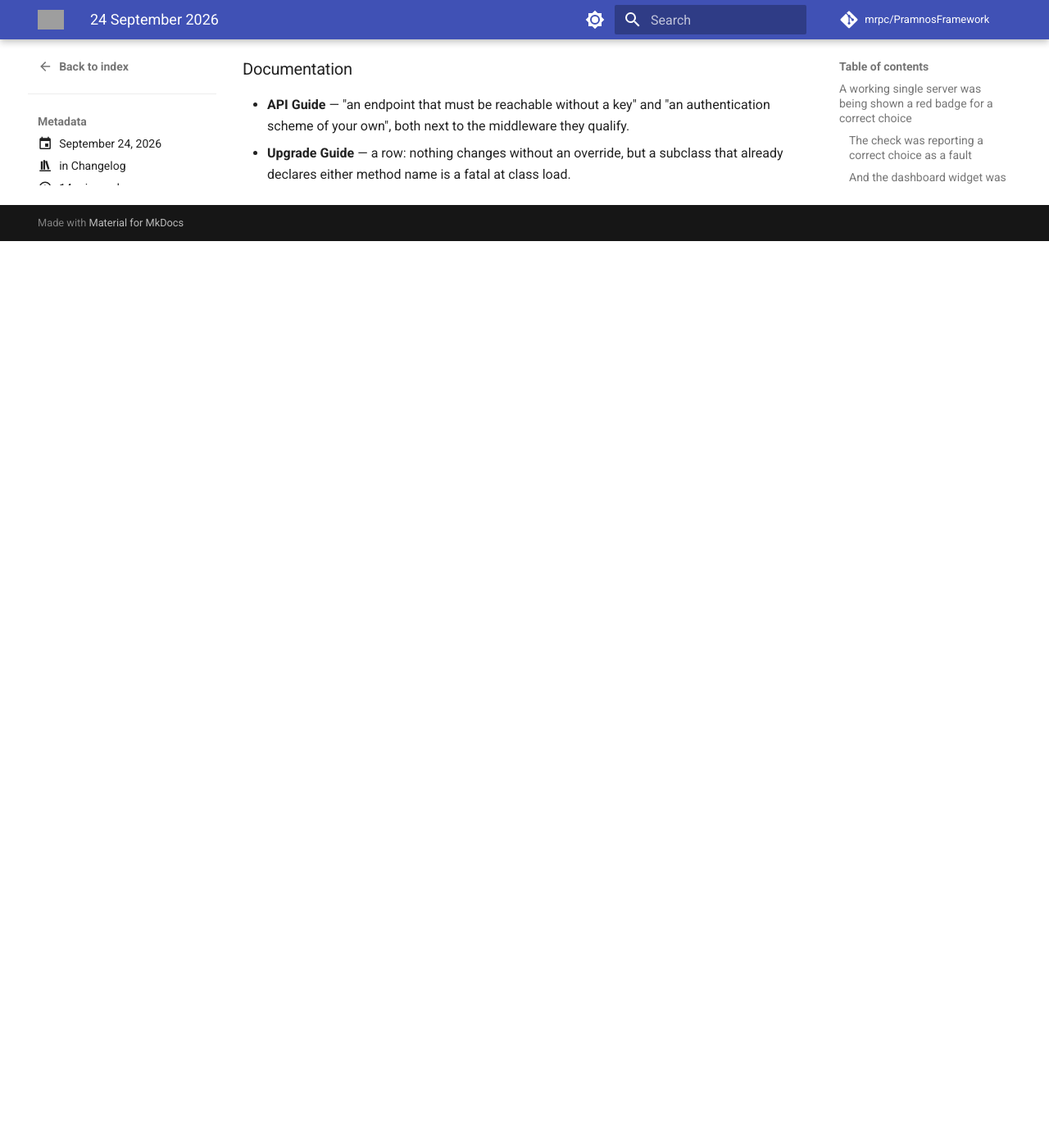
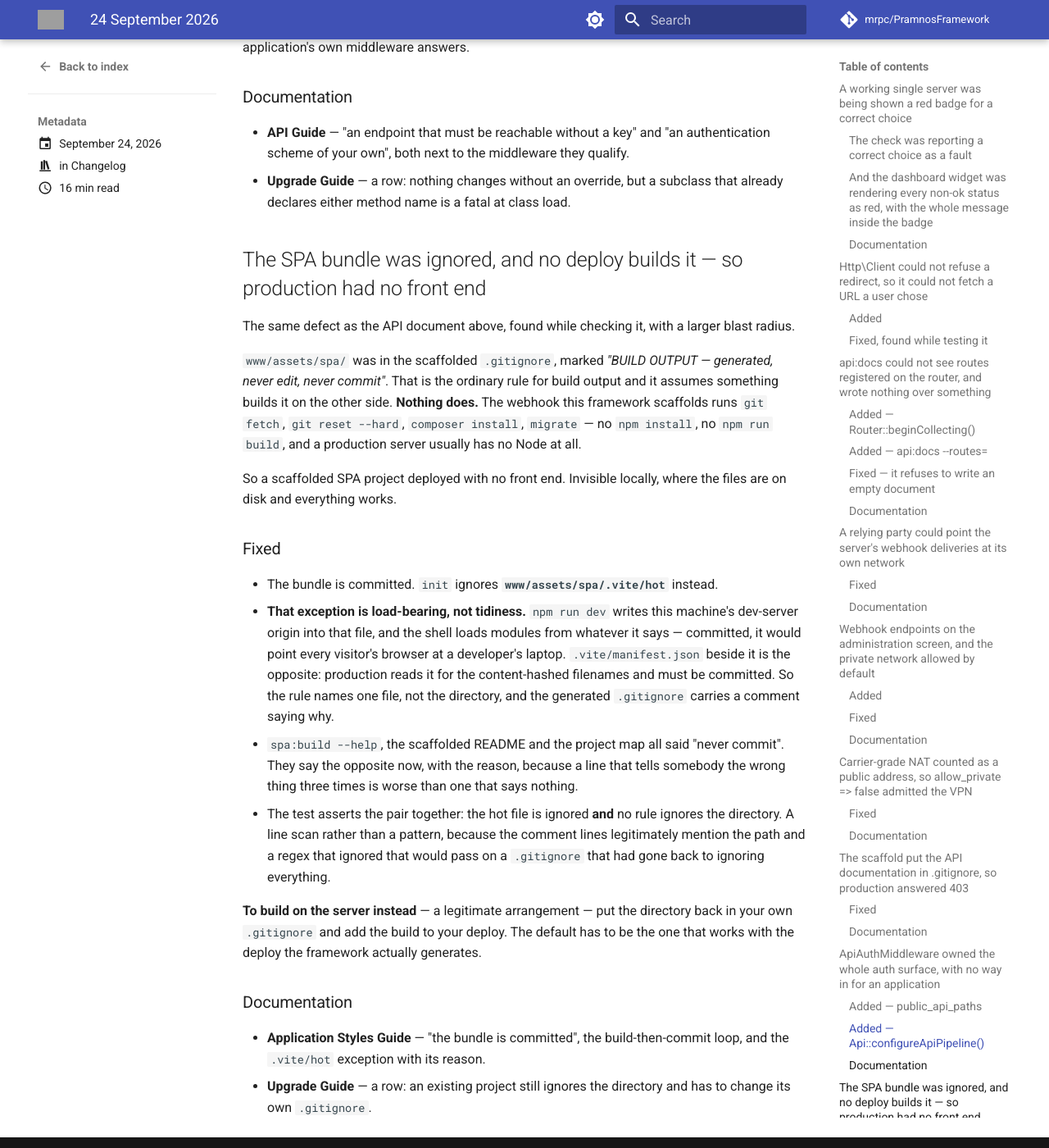
Before and after one commit to mrpc/PramnosFramework, an MkDocs documentation site: the page built from docs/version-history/posts/2026-09-24.md, in a window 1280 px wide and 1400 px high, scrolled down 10548 px. Shown: the whole window at 82% size. Built offline with MkDocs 1.6.1 and Material for MkDocs 9.7.7, drawn with Linux system fonts in a browser that asks for light colours; comment, search, counter and statistics services are not loaded; before the commit the page ends 10842 px from its top, so only the background shows below that; some of the changed text lies outside the part shown; grey boxes are pictures that could not be loaded.

Commit message:
fix(scaffolding): the SPA bundle was ignored and no deploy builds it, so production had no front end
The same defect as the API document in 8f80d2bf, found while checking it, with a
larger blast radius.

`www/assets/spa/` was in the scaffolded .gitignore, marked "BUILD OUTPUT —
generated, never edit, never commit". That is the ordinary rule for build output
and it assumes something builds it on the other side. Nothing does: the webhook
this framework scaffolds runs `git fetch`, `git reset --hard`, `composer install`,
`migrate` — no npm install, no npm run build, and a production server usually has
no Node at all. So a scaffolded SPA project deployed with no front end, invisible
locally where the files are on disk and everything works.

- The bundle is committed. `init` ignores `www/assets/spa/.vite/hot` instead.
- That exception is load-bearing rather than tidiness: `npm run dev` writes this
  machine's dev-server origin into that file and the shell loads modules from
  whatever it says, so committed it would point every visitor's browser at a
  developer's laptop. `.vite/manifest.json` beside it is the opposite — production
  reads it for the content-hashed filenames and must be committed. Hence a rule
  naming one file, and a comment in the generated .gitignore saying why.
- `spa:build --help`, the scaffolded README and the project map all said "never
  commit". A line that tells somebody the wrong thing three times is worse than one
  that says nothing.
- The test asserts the pair: the hot file is ignored and no rule ignores the
  directory. A line scan rather than a pattern, because comment lines legitimately
  mention the path and a regex allowing for that would pass on a .gitignore that had
  gone back to ignoring everything.

To build on the server instead — a legitimate arrangement — put the directory back
in your own .gitignore and add the build to your deploy. The default has to be the
one that works with the deploy the framework actually generates. Upgrade Guide row
for an existing project, which still ignores the directory.

````diff
--- a/docs/Pramnos_Application_Styles_Guide.md
+++ b/docs/Pramnos_Application_Styles_Guide.md
@@ -567,6 +567,36 @@ first build, and in production:
   paths stamped with their modification time (`/assets/js/main.js?v=…`). A deploy
   changes the mtime, the browser refetches, unchanged assets stay cached.
 
+### The bundle is committed
+
+`www/assets/spa/` goes **into the repository**, and it is the one thing about the build
+output worth knowing before a first deploy.
+
+Nothing in a deploy builds it. The webhook this framework scaffolds runs `git fetch`,
+`git reset --hard`, `composer install`, `migrate` — no `npm install`, no `npm run build`,
+and a production server usually has no Node at all. So an ignored bundle is a **site with
+no front end**, and it is invisible locally, where the files are on disk and everything
+works.
+
+So the working loop is: build, then commit.
+
+```bash
+./dockernpm run build
+git add www/assets/spa && git commit
+```
+
+`www/assets/spa/.vite/hot` is the one file that stays out, and it is not tidiness. `npm run
+dev` writes *this machine's* dev-server origin into it, and the shell then loads modules
+from whatever it says — committed, it would point every visitor's browser at a developer's
+laptop. `.vite/manifest.json` beside it is the opposite: production reads it for the
+content-hashed filenames, so it must be committed. The scaffolded `.gitignore` names the
+one file rather than the directory for exactly that reason.
+
+**To build on the server instead**, put `www/assets/spa/` back in your own `.gitignore` and
+add the build to your deploy commands. That is a legitimate arrangement and it is not the
+default, because the default has to be the one that works with the deploy the framework
+actually generates.
+
 The shell itself sends `Cache-Control: no-cache, must-revalidate` — a cached
 shell would keep pointing at assets that no longer exist. Complete the discipline
 in the web server by setting `Cache-Control: max-age=31536000, immutable` on the
--- a/docs/Pramnos_Upgrade_Guide.md
+++ b/docs/Pramnos_Upgrade_Guide.md
@@ -792,6 +792,7 @@ Full reference: [v1.1 release notes](version-history/posts/2026-04-19-v1-1-relea
 | **Carrier-grade NAT is not a public address** | `OutboundUrl::isPublicAddress()` also refuses `100.64.0.0/10`, `192.0.0.0/24`, `198.18.0.0/15` and `224.0.0.0/4` — the ranges PHP's `NO_PRIV_RANGE|NO_RES_RANGE` flags call public. `Http\Client` had its own stricter copy and now shares the one. | Nothing on the default `allow_private => true`, where CGNAT is allowed as private either way. **With `allow_private => false`, a webhook endpoint on `100.64/10` — the Tailscale block — is now refused, and was accepted before**: it was checked against an allow-list it was not on and then admitted as public anyway. Name the range in `allow_private_ranges` if you meant to allow it. |
 | **The API document and its viewer** | `init` no longer adds `www/api/openapi*.json` and `www/api/docs/` to a new project's `.gitignore`. They are artefacts a deploy cannot regenerate — the scaffolded deploy is `git fetch`, `git reset --hard`, `composer install`, `migrate` — so ignoring them meant both addresses answered 403 in production. | Nothing for a new project. **An existing one still has the two lines and version control will not remove them**: delete them from `.gitignore`, then `git add -f www/api/openapi.json www/api/docs/`. If `/api/docs/` has been 403 on your live site, this is why. |
 | **New protected methods on `Api`** | `publicApiPaths()` and `configureApiPipeline()`, so an application can declare a route open and add its own middleware in front of authentication. `ApiAuthMiddleware::__construct()` gained a fourth argument, `publicPaths`. | Nothing for a caller, and nothing changes without an override or a `public_api_paths` key. **Fatal at class load for a subclass that already declares either name** — grep your `Api` subclass for `function publicApiPaths` and `function configureApiPipeline`, and rename yours if it is there. The middleware's constructor is exempt from that check; a subclass calling `parent::__construct()` positionally is unaffected. |
+| **The SPA build output** | `init` no longer ignores `www/assets/spa/`; it ignores `www/assets/spa/.vite/hot` instead. Nothing in the scaffolded deploy builds the bundle — it is `git fetch`, `git reset --hard`, `composer install`, `migrate` — so an ignored bundle is a production site with no front end. | Nothing for a new project. **An existing one still ignores the directory**: remove that line from `.gitignore`, add `www/assets/spa/.vite/hot` in its place, run the build and commit the output. If your deploy already runs `npm run build`, keep what you have — put the directory back in your own `.gitignore` and nothing changes. |
 
 ### `app.php` configuration
 
--- a/docs/version-history/posts/2026-09-24.md
+++ b/docs/version-history/posts/2026-09-24.md
@@ -16,6 +16,7 @@ categories:
 - Carrier-grade NAT counted as a public address, so `allow_private => false` admitted the VPN
 - The scaffold put the API documentation in `.gitignore`, so production answered 403
 - `ApiAuthMiddleware` owned the whole auth surface, with no way in for an application
+- The SPA bundle was ignored, and no deploy builds it — so production had no front end
 
 <!-- more -->
 
@@ -429,3 +430,45 @@ with it the application's own middleware answers.
   scheme of your own", both next to the middleware they qualify.
 - **Upgrade Guide** — a row: nothing changes without an override, but a subclass that
   already declares either method name is a fatal at class load.
+
+## The SPA bundle was ignored, and no deploy builds it — so production had no front end
+
+The same defect as the API document above, found while checking it, with a larger blast
+radius.
+
+`www/assets/spa/` was in the scaffolded `.gitignore`, marked *"BUILD OUTPUT — generated,
+never edit, never commit"*. That is the ordinary rule for build output and it assumes
+something builds it on the other side. **Nothing does.** The webhook this framework
+scaffolds runs `git fetch`, `git reset --hard`, `composer install`, `migrate` — no `npm
+install`, no `npm run build`, and a production server usually has no Node at all.
+
+So a scaffolded SPA project deployed with no front end. Invisible locally, where the files
+are on disk and everything works.
+
+### Fixed
+
+- The bundle is committed. `init` ignores **`www/assets/spa/.vite/hot`** instead.
+- **That exception is load-bearing, not tidiness.** `npm run dev` writes this machine's
+  dev-server origin into that file, and the shell loads modules from whatever it says —
+  committed, it would point every visitor's browser at a developer's laptop.
+  `.vite/manifest.json` beside it is the opposite: production reads it for the
+  content-hashed filenames and must be committed. So the rule names one file, not the
+  directory, and the generated `.gitignore` carries a comment saying why.
+- `spa:build --help`, the scaffolded README and the project map all said "never commit".
+  They say the opposite now, with the reason, because a line that tells somebody the wrong
+  thing three times is worse than one that says nothing.
+- The test asserts the pair together: the hot file is ignored **and** no rule ignores the
+  directory. A line scan rather than a pattern, because the comment lines legitimately
+  mention the path and a regex that ignored that would pass on a `.gitignore` that had
+  gone back to ignoring everything.
+
+**To build on the server instead** — a legitimate arrangement — put the directory back in
+your own `.gitignore` and add the build to your deploy. The default has to be the one that
+works with the deploy the framework actually generates.
+
+### Documentation
+
+- **Application Styles Guide** — "the bundle is committed", the build-then-commit loop, and
+  the `.vite/hot` exception with its reason.
+- **Upgrade Guide** — a row: an existing project still ignores the directory and has to
+  change its own `.gitignore`.
````
Also changed, not shown: other parts of docs/version-history/posts/2026-09-24.md (+1 -1 lines), 3 other files.
